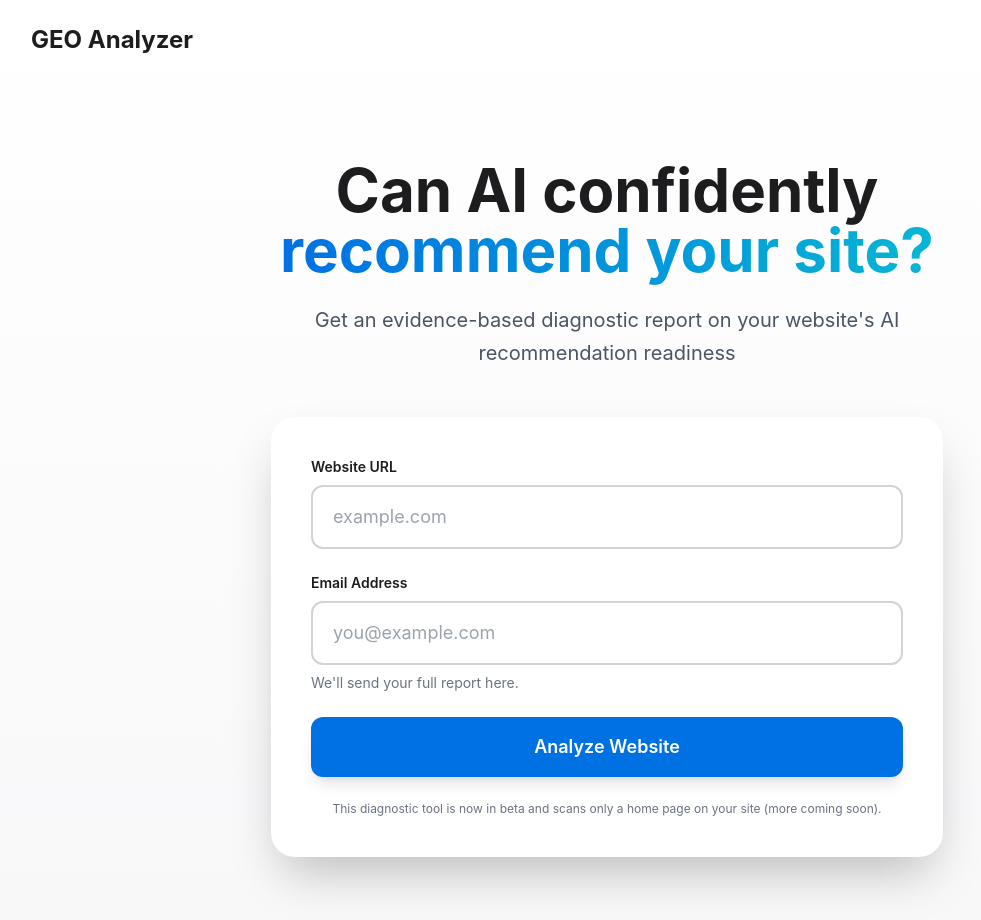
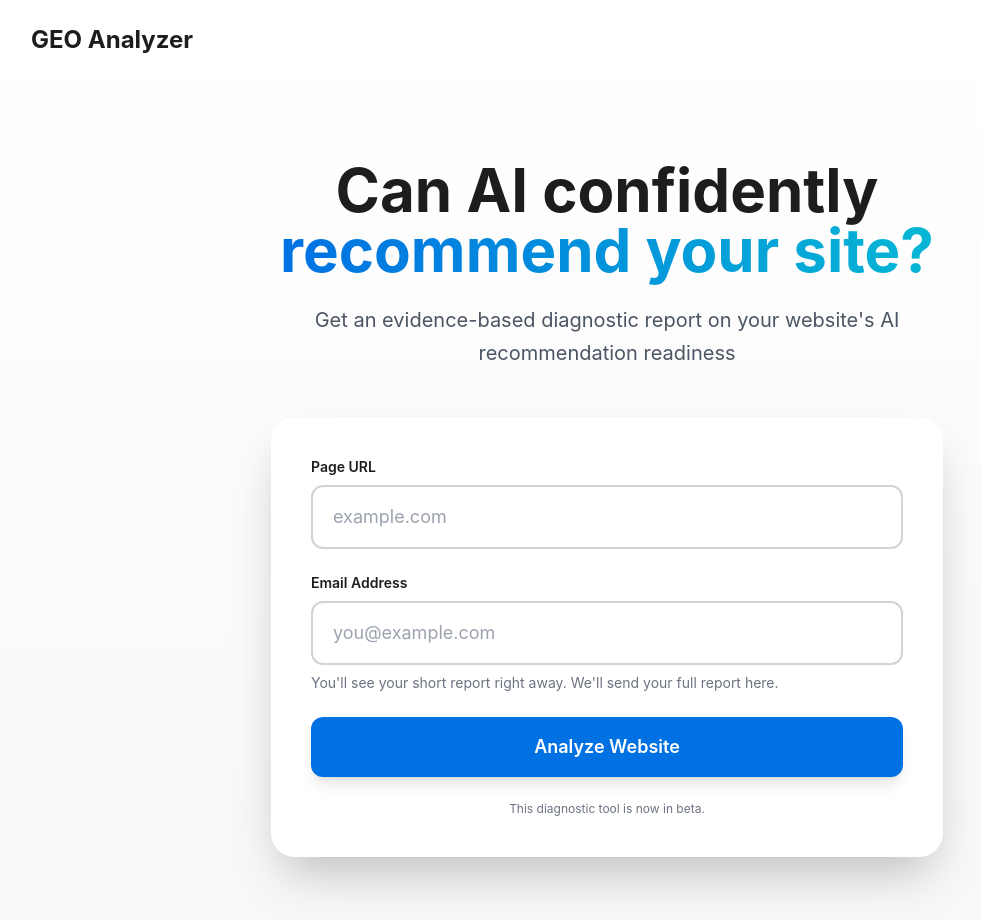
Before and after one commit to appDevelopment-tech/GEO-Analyzer, a Next.js app: page / in a window 1280 px wide. Shown: the top 920 px of the page, without its empty margins (33-1014 px from the left). Built offline with nearby package versions, Linux system fonts and the light colour scheme.

Commit message:
adjust helper text

```diff
--- a/app/page.tsx
+++ b/app/page.tsx
@@ -116,7 +116,7 @@ export default function Home() {
                       htmlFor="url"
                       className="block text-sm font-semibold text-apple-gray mb-2"
                     >
-                      Website URL
+                      Page URL
                     </label>
                     <input
                       id="url"
@@ -149,7 +149,8 @@ export default function Home() {
                       className="w-full px-5 py-4 rounded-xl border-2 border-apple-border focus:border-apple-blue focus:outline-none transition-colors text-lg disabled:bg-gray-50 disabled:cursor-not-allowed"
                     />
                     <p className="mt-2 text-sm text-gray-500">
-                      We'll send your full report here.
+                      You'll see your short report right away. We'll send your
+                      full report here.
                     </p>
                   </div>
 
@@ -201,8 +202,7 @@ export default function Home() {
                 </div>
 
                 <p className="mt-6 text-center text-xs text-gray-500">
-                  This diagnostic tool is now in beta and scans only a home page
-                  on your site (more coming soon).
+                  This diagnostic tool is now in beta.
                 </p>
               </motion.form>
 
```
